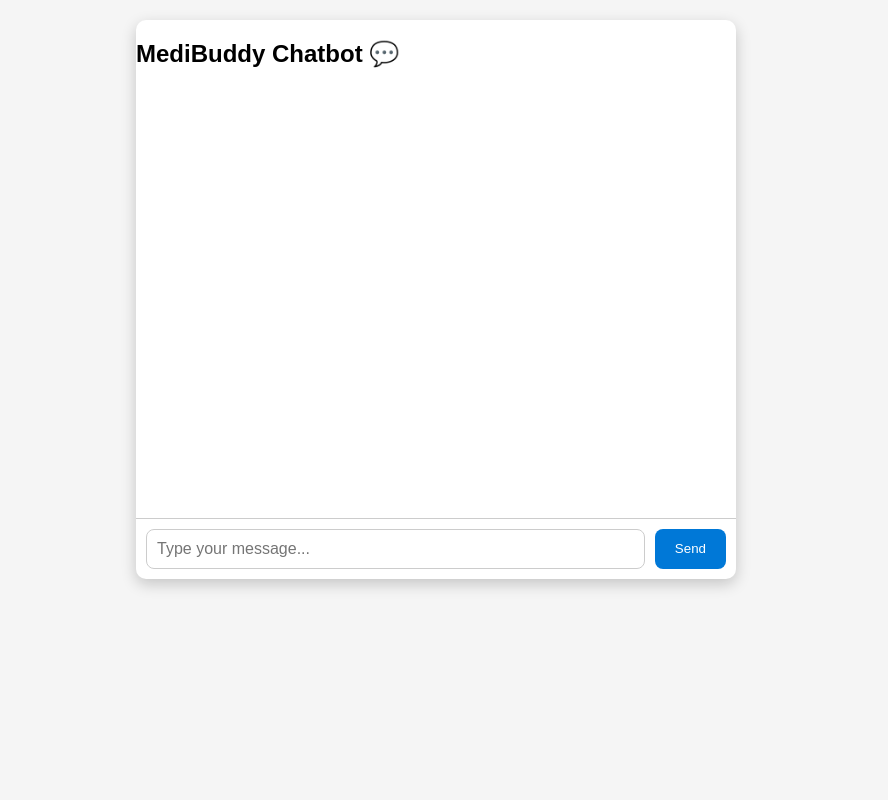
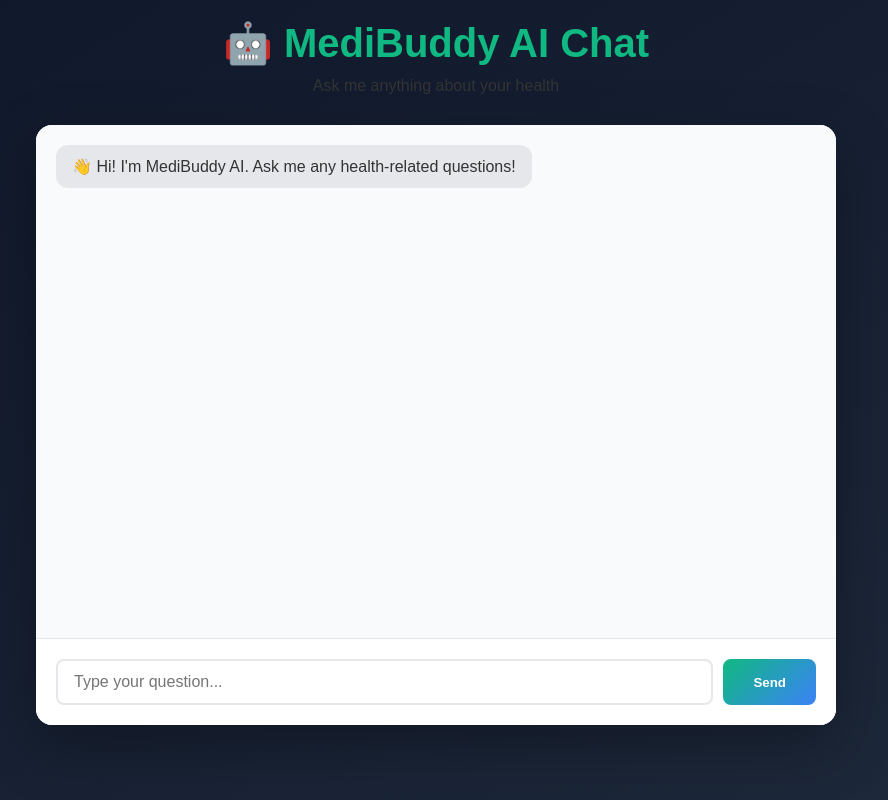
Before and after one commit to jenil38/MediBuddy-AI, a Flask app: template templates/chatbot.html in a window 1280 px wide. Shown: the whole page, without its empty margins (204-1092 px from the left). Run offline with Flask 3, Linux system fonts and the light colour scheme; the template is opened without the code that fills it, so the values that code supplies are empty; some libraries are stand-ins or nearby versions.

Commit message:
Improve chatbot and clean repository

```diff
--- a/app.py
+++ b/app.py
@@ -72,7 +72,7 @@
 login_manager.login_view = "login"
 login_manager.login_message = "Please log in to access this page."
 
-_client = Groq(api_key=os.getenv("GROQ_API_KEY"))  # key is now hidden safely
+groq_client = Groq(api_key=os.getenv("GROQ_API_KEY"))  # key is now hidden safely
 
 with app.app_context():
     db.create_all()
@@ -317,48 +317,38 @@
     """JSON endpoint for autocomplete."""
     return jsonify(get_all_symptoms())
 
+@app.route("/chatbot")
+@login_required
+def chatbot():
+    return render_template("chatbot.html")
 
 @app.route("/chatbot-response", methods=["POST"])
+@login_required
 def chatbot_response():
-    data = request.get_json()
-    user_message = data.get("message", "").strip()
-    history = data.get("history", [])
+    user_message = request.json.get("message", "")
 
     if not user_message:
-        return jsonify({"reply": "Please describe your symptoms."})
-
-    messages = [
-        {
-            "role": "system",
-            "content": (
-                "You are MediBuddy AI, a friendly and knowledgeable medical assistant. "
-                "Help users understand their symptoms and suggest possible conditions "
-                "and general over-the-counter remedies available in India. "
-                "Be empathetic, clear, and concise. "
-                "Always end with: '⚠️ This is not a substitute for professional medical advice. Please consult a doctor.' "
-                "Keep responses under 120 words."
-            )
-        }
-    ]
-
-    for entry in history[-8:]:
-        role = "user" if entry["role"] == "user" else "assistant"
-        messages.append({"role": role, "content": entry["content"]})
-
-    messages.append({"role": "user", "content": user_message})
+        return jsonify({"error": "Empty message"}), 400
 
     try:
-        response = _client.chat.completions.create(
-            model="llama-3.1-8b-instant",
-            max_tokens=200,
-            messages=messages
-        )
-        reply = response.choices[0].message.content
+        chat_completion = groq_client.chat.completions.create(
+            messages=[
+                {
+                    "role": "system",
+                    "content": "You are MediBuddy AI Health Assistant. Provide helpful health information and advice. Always remind users to consult healthcare professionals for serious conditions."
+                },
+                {
+                    "role": "user",
+                    "content": user_message
+                }
+            ],
+           model="llama-3.3-70b-versatile",       )
+
+        response_text = chat_completion.choices[0].message.content
+        return jsonify({"response": response_text})
+
     except Exception as e:
-        reply = f"I'm having trouble connecting right now. Please try again shortly. ({e})"
-
-    return jsonify({"reply": reply})
-
-
+        print(f"Groq Error: {str(e)}")
+        return jsonify({"error": str(e), "response": f"Sorry, I encountered an error: {str(e)}"}), 500
 if __name__ == "__main__":
     app.run(debug=True)
--- a/templates/chatbot.html
+++ b/templates/chatbot.html
@@ -1,44 +1,209 @@
-<!-- templates/chatbot.html -->
- <!document html>
- <html lang="en">
+<!DOCTYPE html>
+<html lang="en" data-theme="dark">
 <head>
     <meta charset="UTF-8">
-        <title>Medibuddy Chatbot</title>
-        <link rel="stylesheet" href="{{ url_for('static', filename='chatbot.css') }}">
+    <meta name="viewport" content="width=device-width, initial-scale=1.0">
+    <title>AI Chat - MediBuddy</title>
+    <style>
+        * { margin: 0; padding: 0; box-sizing: border-box; }
+
+        body {
+            font-family: 'DM Sans', sans-serif;
+            background: linear-gradient(to bottom right, #0f172a, #1e293b);
+            color: #333;
+            min-height: 100vh;
+            padding: 20px;
+        }
+
+        .container {
+            max-width: 800px;
+            margin: 0 auto;
+        }
+
+        .header {
+            text-align: center;
+            margin-bottom: 30px;
+        }
+
+        .header h1 {
+            font-size: 2.5em;
+            color: #10b981;
+            margin-bottom: 10px;
+        }
+
+        .chat-box {
+            background: white;
+            border-radius: 16px;
+            box-shadow: 0 20px 60px rgba(0,0,0,0.3);
+            overflow: hidden;
+            display: flex;
+            flex-direction: column;
+            height: 600px;
+        }
+
+        .messages {
+            flex: 1;
+            overflow-y: auto;
+            padding: 20px;
+            background: #f9fafb;
+        }
+
+        .message {
+            margin-bottom: 15px;
+            display: flex;
+            animation: slideIn 0.3s ease;
+        }
+
+        @keyframes slideIn {
+            from { opacity: 0; transform: translateY(10px); }
+            to { opacity: 1; transform: translateY(0); }
+        }
+
+        .message.user {
+            justify-content: flex-end;
+        }
+
+        .message.bot {
+            justify-content: flex-start;
+        }
+
+        .message-text {
+            max-width: 70%;
+            padding: 12px 16px;
+            border-radius: 12px;
+            word-wrap: break-word;
+        }
+
+        .message.user .message-text {
+            background: #10b981;
+            color: white;
+        }
+
+        .message.bot .message-text {
+            background: #e5e7eb;
+            color: #333;
+        }
+
+        .input-area {
+            padding: 20px;
+            background: white;
+            border-top: 1px solid #e5e7eb;
+            display: flex;
+            gap: 10px;
+        }
+
+        #user-message {
+            flex: 1;
+            padding: 12px 16px;
+            border: 2px solid #e5e7eb;
+            border-radius: 8px;
+            font-size: 1em;
+            font-family: inherit;
+            transition: border-color 0.3s;
+        }
+
+        #user-message:focus {
+            outline: none;
+            border-color: #10b981;
+        }
+
+        #send-btn {
+            padding: 12px 30px;
+            background: linear-gradient(135deg, #10b981, #3b82f6);
+            color: white;
+            border: none;
+            border-radius: 8px;
+            font-weight: 600;
+            cursor: pointer;
+            transition: transform 0.2s, box-shadow 0.2s;
+        }
+
+        #send-btn:hover {
+            transform: translateY(-2px);
+            box-shadow: 0 10px 20px rgba(16, 185, 129, 0.3);
+        }
+
+        #send-btn:active {
+            transform: translateY(0);
+        }
+
+        .loading {
+            display: none;
+            text-align: center;
+            padding: 20px;
+            color: #10b981;
+        }
+
+        .loading.show {
+            display: block;
+        }
+    </style>
 </head>
 <body>
-  <div class="chat-container">
-    <h2>MediBuddy Chatbot 💬</h2>
-    <div id="chat-window" class="chat-window"></div>
-    <div class="chat-input">
-      <input type="text" id="user-input" placeholder="Type your message..." />
-      <button onclick="sendMessage()">Send</button>
+    <div class="container">
+        <div class="header">
+            <h1>🤖 MediBuddy AI Chat</h1>
+            <p>Ask me anything about your health</p>
+        </div>
+
+        <div class="chat-box">
+            <div class="messages" id="chat-messages">
+                <div class="message bot">
+                    <div class="message-text">👋 Hi! I'm MediBuddy AI. Ask me any health-related questions!</div>
+                </div>
+            </div>
+
+            <div class="input-area">
+                <input type="text" id="user-message" placeholder="Type your question...">
+                <button id="send-btn" onclick="sendMessage()">Send</button>
+            </div>
         </div>
     </div>
 
     <script>
         function sendMessage() {
-      const input = document.getElementById("user-input");
+            const input = document.getElementById('user-message');
             const message = input.value.trim();
+
             if (!message) return;
 
-      const chatWindow = document.getElementById("chat-window");
-      chatWindow.innerHTML += `<div class="user-msg">🧑 ${message}</div>`;
+            const messagesDiv = document.getElementById('chat-messages');
 
+            // Add user message
+            const userMsg = document.createElement('div');
+            userMsg.className = 'message user';
+            userMsg.innerHTML = `<div class="message-text">${message}</div>`;
+            messagesDiv.appendChild(userMsg);
+
+            input.value = '';
+            messagesDiv.scrollTop = messagesDiv.scrollHeight;
+
+            // Send to server
             fetch('/chatbot-response', {
                 method: 'POST',
                 headers: {'Content-Type': 'application/json'},
-        body: JSON.stringify({message})
+                body: JSON.stringify({message: message})
             })
-      .then(res => res.json())
+            .then(r => r.json())
             .then(data => {
-        chatWindow.innerHTML += `<div class="bot-msg">🤖 ${data.reply}</div>`;
-        chatWindow.scrollTop = chatWindow.scrollHeight;
+                const botMsg = document.createElement('div');
+                botMsg.className = 'message bot';
+                botMsg.innerHTML = `<div class="message-text">${data.response || 'Sorry, I could not process that.'}</div>`;
+                messagesDiv.appendChild(botMsg);
+                messagesDiv.scrollTop = messagesDiv.scrollHeight;
+            })
+            .catch(e => {
+                console.error(e);
+                const botMsg = document.createElement('div');
+                botMsg.className = 'message bot';
+                botMsg.innerHTML = `<div class="message-text">❌ Error: ${e.message}</div>`;
+                messagesDiv.appendChild(botMsg);
             });
+        }
 
-      input.value = "";
-    }
+        document.getElementById('user-message').addEventListener('keypress', function(e) {
+            if(e.key === 'Enter') sendMessage();
+        });
     </script>
-  <script src="{{ url_for('static', filename='magic-cursor.js') }}"></script>
 </body>
 </html>
--- a/templates/dashboard.html
+++ b/templates/dashboard.html
@@ -156,6 +156,8 @@
     </div>
     <div class="header-right">
       <a href="/" class="nav-link">Home</a>
+              <a href="/chatbot" class="text-white hover:text-emerald-400">💬 Chat</a>
+
       <a href="/dashboard" class="nav-link" style="color: var(--emerald); font-weight: 700;">Dashboard</a>
       <button class="theme-toggle" onclick="toggleTheme()" id="theme-btn">☀️ Light</button>
       <a href="/logout" class="nav-link">Log out</a>
--- a/templates/index.html
+++ b/templates/index.html
@@ -751,11 +751,12 @@
         <a href="#how-it-works">How it works</a>
         <a href="#features">Features</a>
         <a href="#faq">FAQ</a>
-      </nav>
+     </nav>
       <div class="auth-buttons">
         {% if current_user.is_authenticated %}
           <span class="user-greeting">Welcome, <strong>{{ current_user.username }}</strong></span>
           <a href="/dashboard" class="auth-link" style="color: var(--emerald); font-weight: 600;">📊 Dashboard</a>
+          <a href="/chatbot" class="auth-link">💬 Chat</a>
           <a href="/logout" class="auth-link">Log out</a>
         {% else %}
           <a href="/login" class="auth-link">Log in</a>
```
Lines whose indentation alone changed are shown as unchanged.
